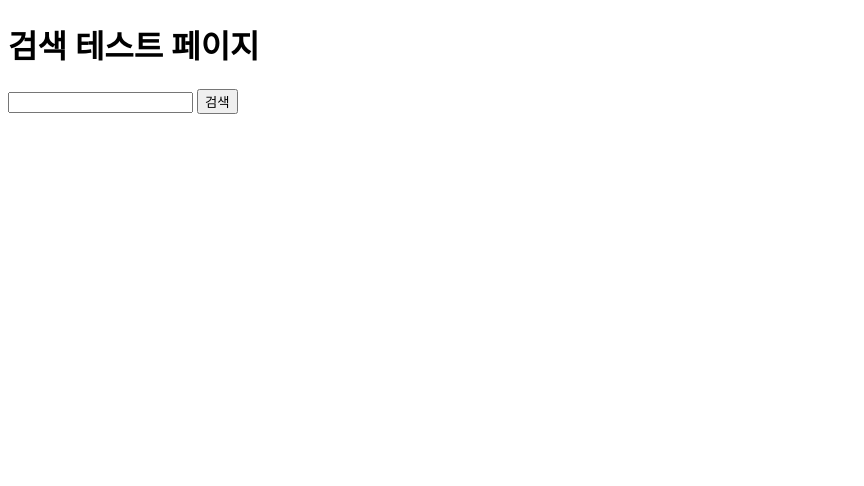
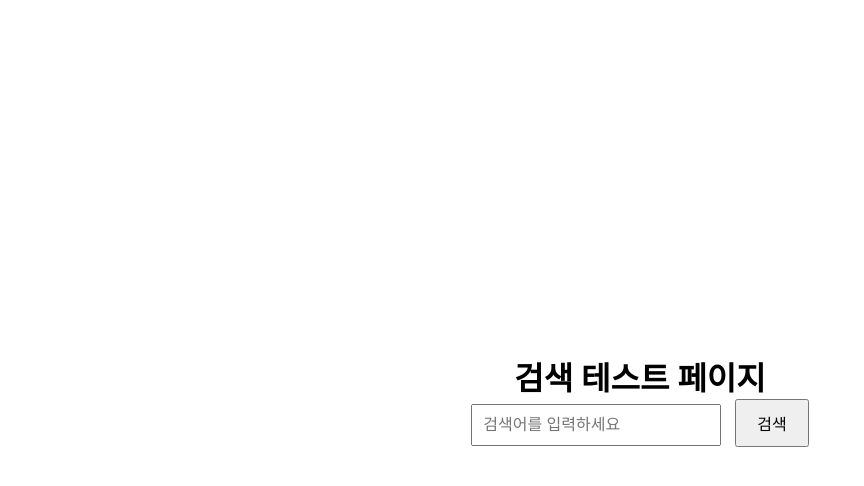
Before and after one commit to kimorzl/gtag_251020, a plain HTML site: page index.html in a window 1280 px wide. Shown: the whole page, without its empty margins (0-864 px from the left). Drawn offline with Linux system fonts and the light colour scheme.

Commit message:
251021-01

```diff
--- a/index.html
+++ b/index.html
@@ -12,13 +12,16 @@
 </script>
   <meta charset="UTF-8">
   <meta name="viewport" content="width=\, initial-scale=1.0">
+  <link rel="stylesheet" href="./style.css" />
+  <script defer src="./script.js"></script>
   <title>GA4_gtag</title>
 </head>
 
 <body>
   <h1>검색 테스트 페이지</h1>
-  <input type="text" id="searchInput">
-  <button>검색</button>
-
+  <div>
+    <input type="text" id="searchInput" placeholder="검색어를 입력하세요">
+    <button onclick="handleSearch()">검색</button>
+  </div>
 </body>
 </html>
--- /dev/null
+++ b/script.js
@@ -0,0 +1,14 @@
+const handleSearch = () => {
+    const input = document.getElementById("searchInput").value.trim();
+
+    if (input !== "") {
+      gtag("event", "search_button_clicked", {
+        event_category: "engagement",
+        event_label: "search_keyword",
+        search_term: input
+      });
+      alert(`검색어 ${input}에 대한 검색을 실행하였습니다.`);
+    } else{
+      alert("검색어를 입력해주세요.");
+    }
+  };
--- /dev/null
+++ b/style.css
@@ -0,0 +1,23 @@
+* {
+  margin: 0;
+  padding: 0;
+  box-sizing: border-box;
+}
+body {
+  display: flex;
+  flex-direction: column;
+  justify-content: center;
+  align-items: center;
+  height: 100vh;
+}
+input {
+  padding: 10px;
+  width: 250px;
+  font-size: 16px;
+}
+button {
+  padding: 10px 20px;
+  margin-left: 10px;
+  font-size: 16px;
+  cursor: pointer;
+}
```
